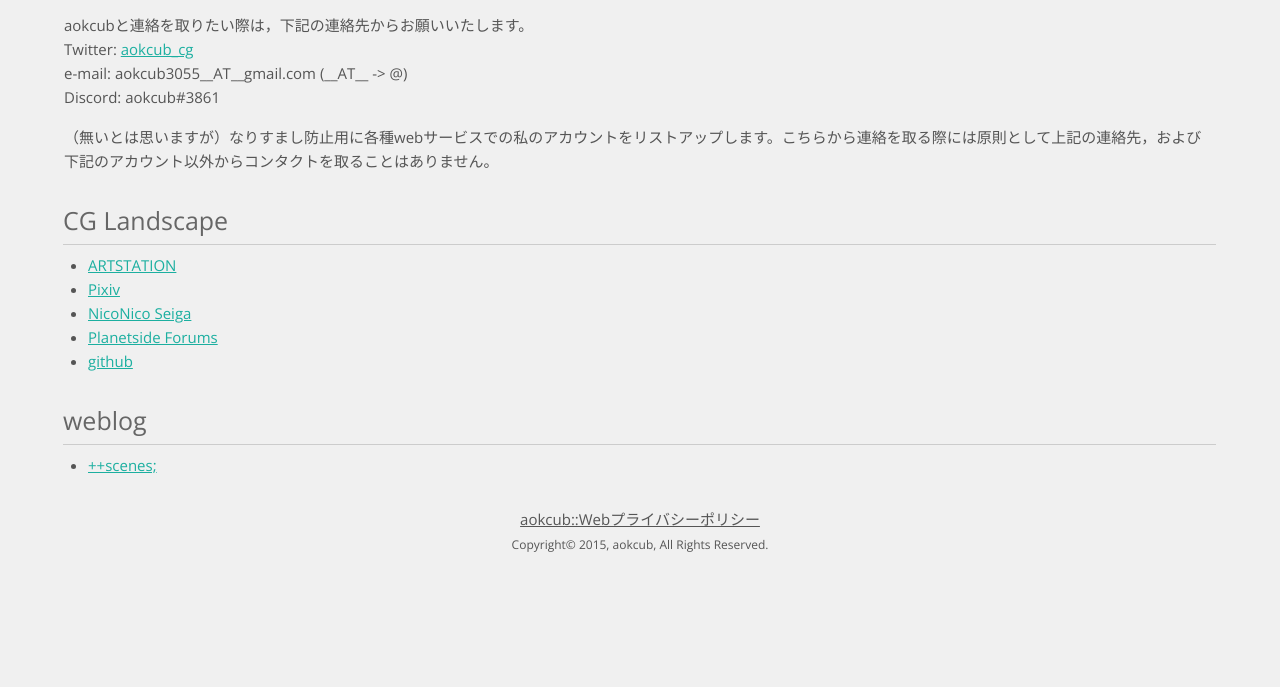
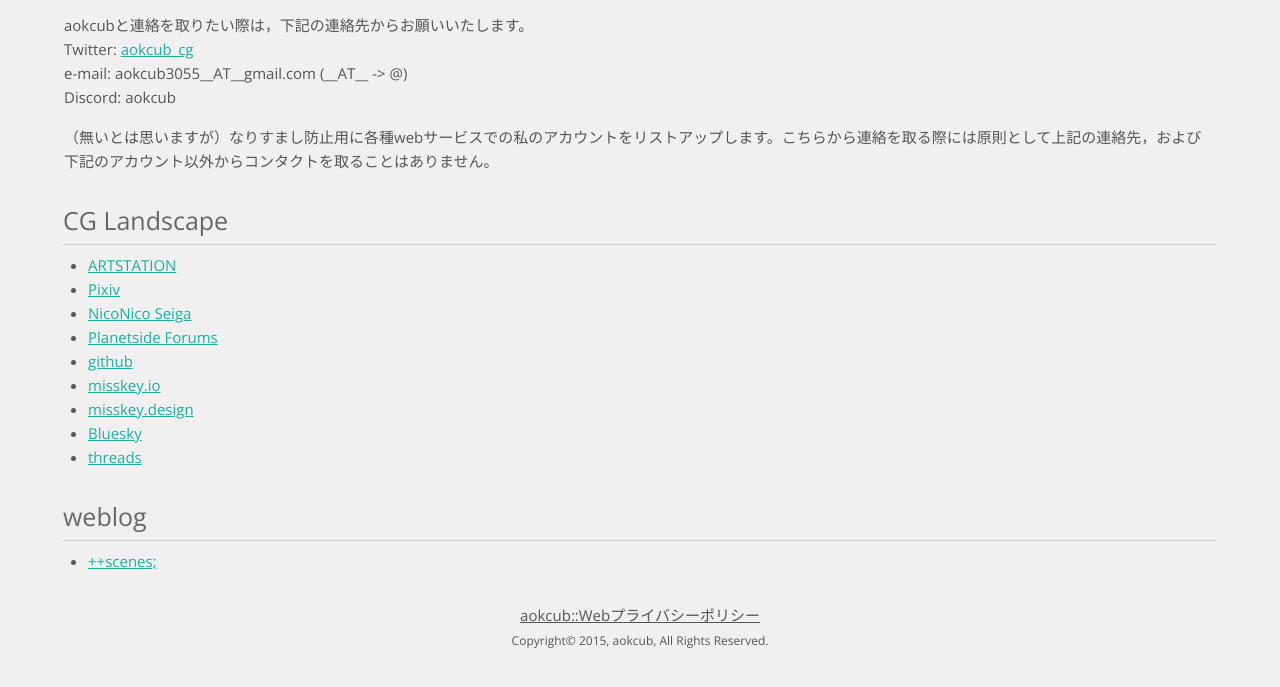
Before and after one commit to aokcubcg/aokcubcg.github.io, a plain HTML site: page link.html in a window 1280 px wide. Shown: the part 83-770 px from the top of the page. Drawn offline with nearby package versions, Linux system fonts and the light colour scheme.

Commit message:
Updated links to social media

```diff
--- a/link.html
+++ b/link.html
@@ -30,7 +30,7 @@
           aokcubと連絡を取りたい際は，下記の連絡先からお願いいたします。<br>
           Twitter: <a href="https://twitter.com/aokcub_cg">aokcub_cg</a><br>
           e-mail: aokcub3055__AT__gmail.com (__AT__ -> @)<br>
-          Discord: aokcub#3861
+          Discord: aokcub
         </p>
 
         <p>
@@ -45,6 +45,10 @@
           <li><a href="http://seiga.nicovideo.jp/user/illust/19471525">NicoNico Seiga</a></li>
           <li><a href="http://www.planetside.co.uk/forums/index.php?action=profile;u=3797">Planetside Forums</a></li>
           <li><a href="https://github.com/aokcubcg">github</a></li>
+          <li><a href="https://misskey.io/@aokcub">misskey.io</a></li>
+          <li><a href="https://misskey.design/@aokcub">misskey.design</a></li>
+          <li><a href="https://bsky.app/profile/aokcub.bsky.social">Bluesky</a></li>
+          <li><a href="https://www.threads.net/@aokcub">threads</a></li>
         </ul>
 
         <h2>weblog</h2>
```
